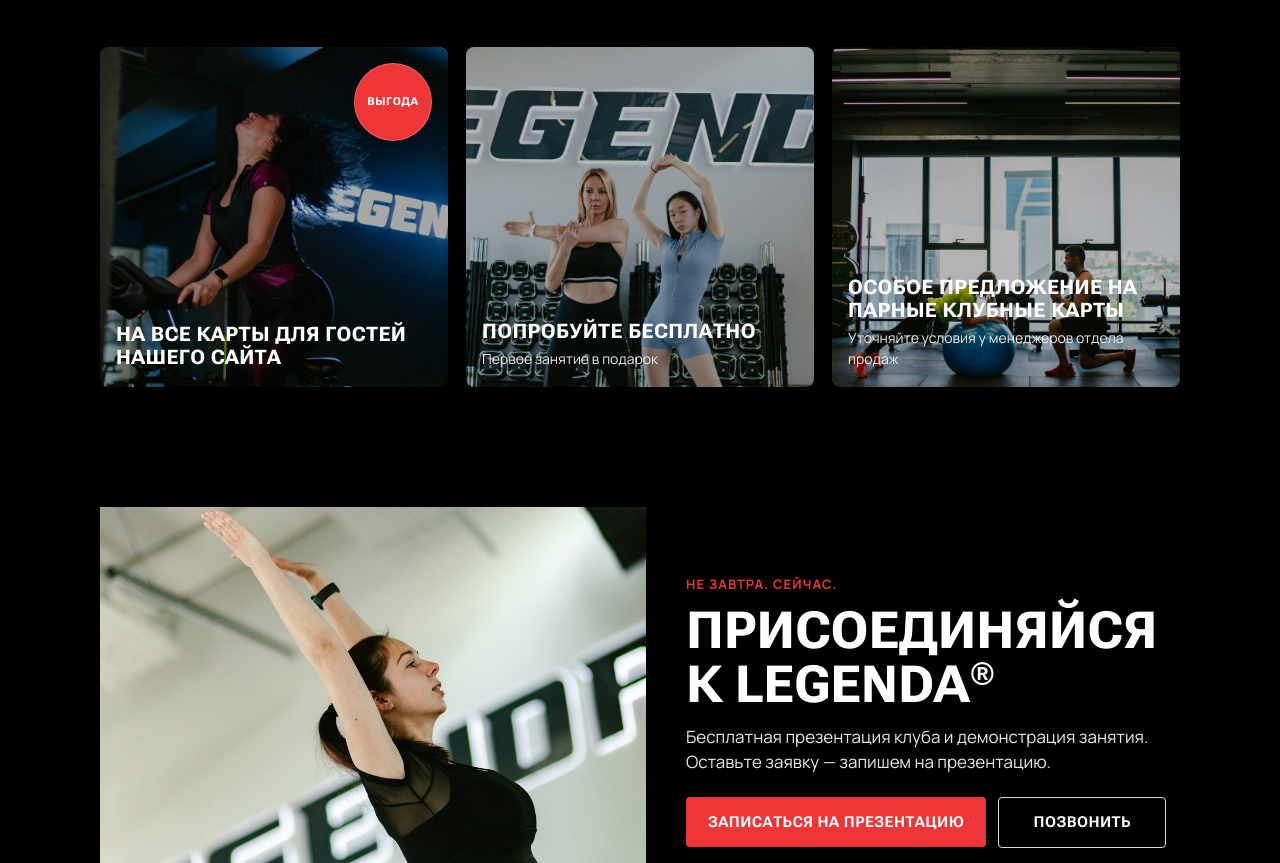
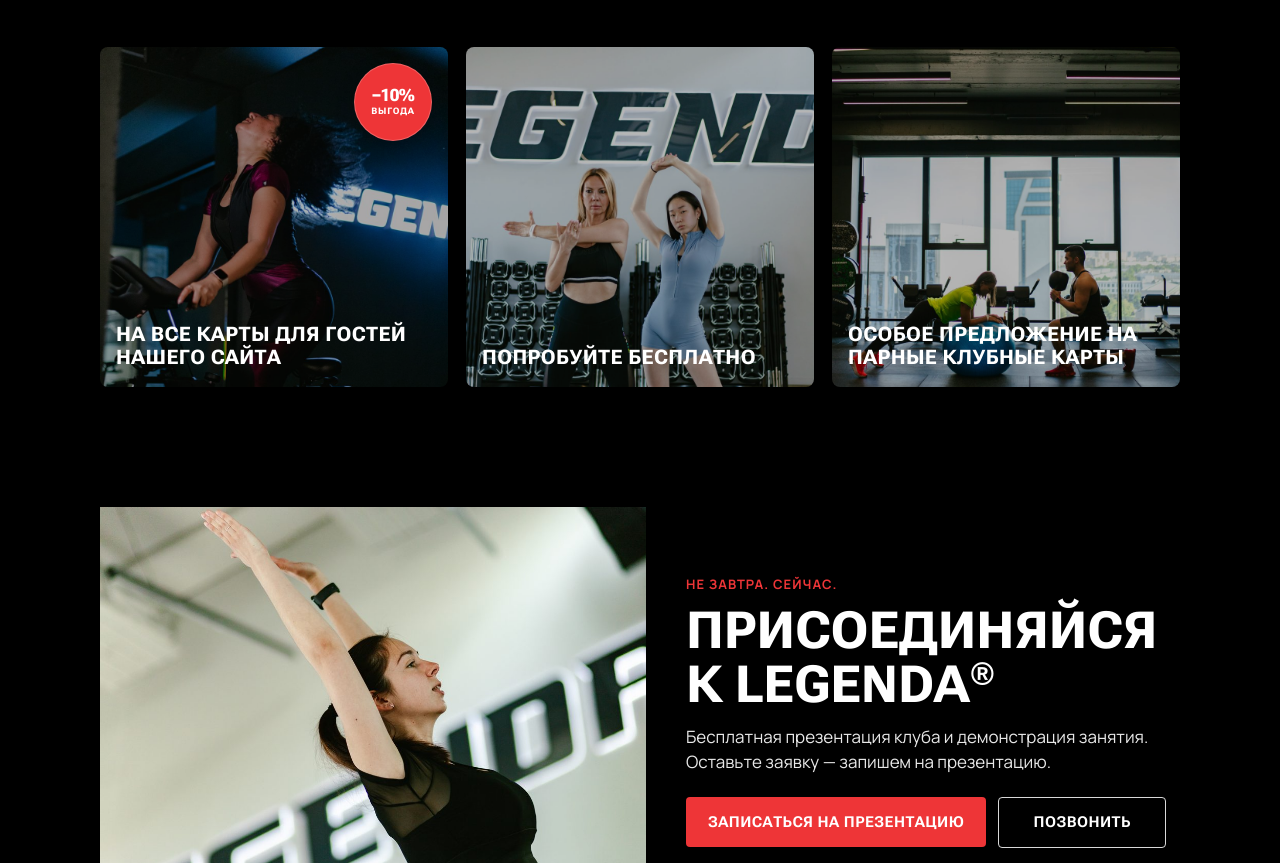
Before and after one commit to surenmigorskiy-ui/legenda-landing, a plain HTML site: page index.html in a window 1280 px wide. Shown: the part 5047-5910 px from the top of the page. Drawn offline with Linux system fonts and the light colour scheme.

Commit message:
Бейдж −10%/выгода и промо без подзаголовков
Круг с двумя строками; у всех трёх карточек только заголовок одного кегля.

```diff
--- a/index.html
+++ b/index.html
@@ -262,7 +262,10 @@
       </h2>
       <a class="promo-card promo-card--site" href="https://t.me/legendafitness" target="_blank" rel="noopener">
         <img src="assets/promo-1.jpg" alt="" />
-        <div class="promo-card__tag" data-i18n="promo.benefit">выгода</div>
+        <div class="promo-card__tag">
+          <span class="promo-card__tag-pct">−10%</span>
+          <span class="promo-card__tag-label" data-i18n="promo.benefit">выгода</span>
+        </div>
         <div class="promo-card__text">
           <strong data-i18n="promo.site">На все карты для гостей нашего сайта</strong>
         </div>
@@ -271,14 +274,12 @@
         <img src="assets/promo-2.jpg" alt="" />
         <div class="promo-card__text">
           <strong data-i18n="promo.try">Попробуйте бесплатно</strong>
-          <span data-i18n="promo.gift1">Первое занятие в подарок</span>
         </div>
       </a>
       <a class="promo-card promo-card--duo" href="https://t.me/legendafitness" target="_blank" rel="noopener">
         <img src="assets/promo-3.jpg" alt="" />
         <div class="promo-card__text">
           <strong data-i18n="promo.duo">Особое предложение на парные клубные карты</strong>
-          <span data-i18n="promo.gift2">Уточняйте условия у менеджеров отдела продаж</span>
         </div>
       </a>
     </section>
--- a/styles.css
+++ b/styles.css
@@ -837,20 +837,32 @@ button {
   height: 78px;
   border-radius: 50%;
   background: var(--red);
-  display: grid;
-  place-items: center;
+  display: flex;
+  flex-direction: column;
+  align-items: center;
+  justify-content: center;
+  gap: 3px;
   padding: 8px;
   box-sizing: border-box;
   font-family: var(--headline);
   font-weight: 800;
-  font-size: 11px;
-  letter-spacing: 0.06em;
   text-transform: uppercase;
   text-align: center;
-  line-height: 1.05;
   color: #fff;
   border: 1.5px solid rgba(255, 255, 255, 0.22);
   box-shadow: 0 6px 18px rgba(0, 0, 0, 0.28);
+}
+
+.promo-card__tag-pct {
+  font-size: 17px;
+  letter-spacing: -0.03em;
+  line-height: 1;
+}
+
+.promo-card__tag-label {
+  font-size: 9px;
+  letter-spacing: 0.08em;
+  line-height: 1;
 }
 
 .promo-card__text {
@@ -860,7 +872,7 @@ button {
   bottom: 18px;
   display: flex;
   flex-direction: column;
-  gap: 6px;
+  gap: 0;
 }
 
 .promo-card__text strong {
@@ -873,16 +885,11 @@ button {
 }
 
 .promo-card__text span {
-  font-size: 14px;
-  color: #eee;
+  display: none;
 }
 
 .promo-card--site .promo-card__text {
   right: 104px;
-}
-
-.promo-card--site .promo-card__text span {
-  display: none;
 }
 
 .about {
```
